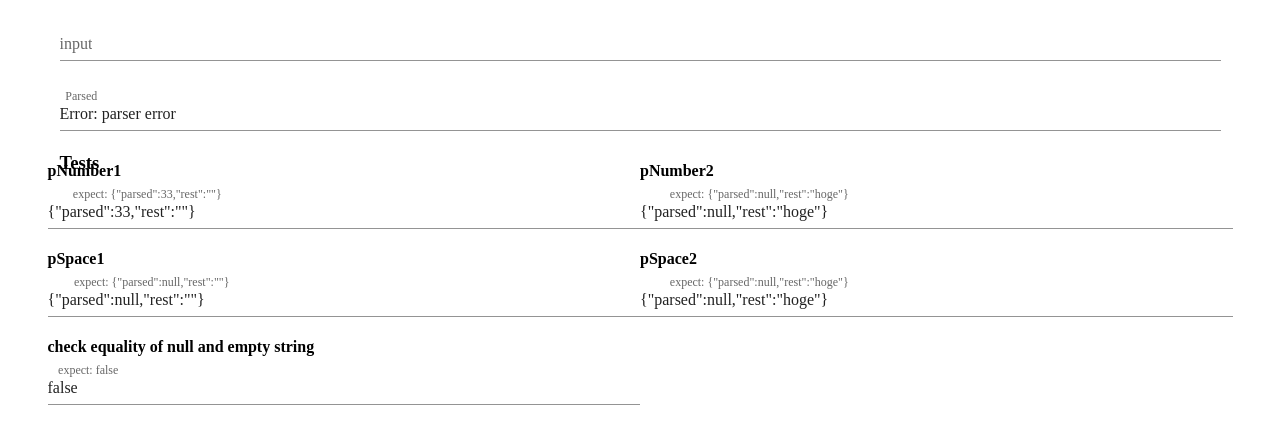
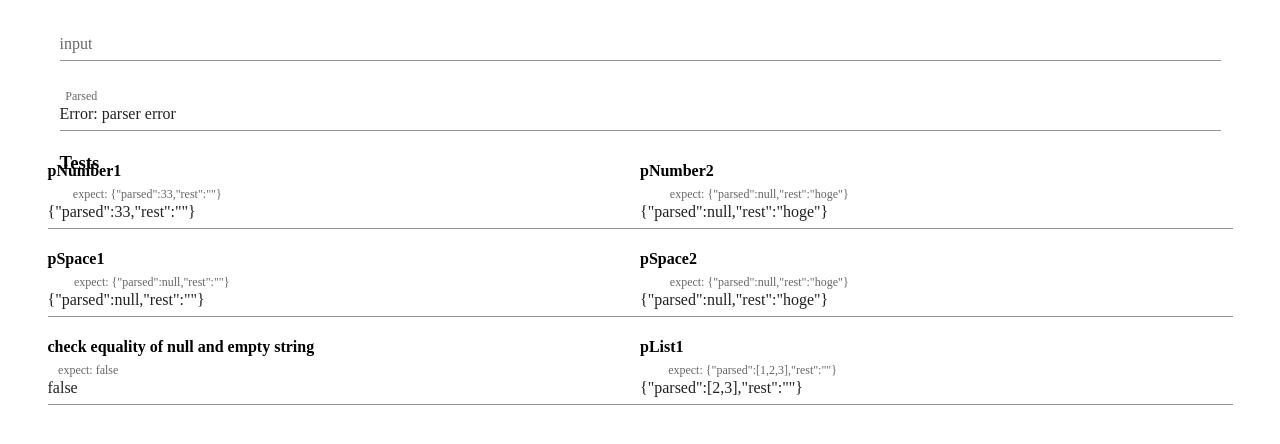
Before and after one commit to iyahoo/cons_lisp, a Nuxt app: page / in a window 1280 px wide. Shown: the top 444 px of the page. Built offline with nearby package versions, Linux system fonts and the light colour scheme.

Commit message:
:sparkles: :construct: [Add] pList

```diff
--- a/pages/index.vue
+++ b/pages/index.vue
@@ -55,7 +55,7 @@ export default {
             if (parsed === null) {
                return { parsed: parseInt(result[1]), rest: result[2] }
             } else {
-               return parser({
+               return this.parser({
                   parsed: parsed.concat(parseInt(result[1])),
                   rest: result[2],
                })
@@ -63,12 +63,23 @@ export default {
          }
       },
       pList({ parsed, rest }) {
-         const r = /^\((.+)\)/
+         const r = /^\((.+)\)(.*)/
          const result = rest.match(r)
          if (!result) {
             return { parsed: parsed, rest: rest }
          } else {
-            return { parsed: parsed, rest: rest }
+            const inList = this.parser({
+               parsed: [],
+               rest: result[1],
+            })
+            if (parsed === null) {
+               return { parsed: inList.parsed, rest: inList.rest + result[2] }
+            } else {
+               return {
+                  parsed: parsed.concat(inList.parsed),
+                  rest: inList.rest + result[2],
+               }
+            }
          }
       },
       parser(pd) {
@@ -113,7 +124,8 @@ export default {
    computed: {
       tryParser() {
          try {
-            const result = this.parser({ parsed: null, rest: this.inputstr })
+		const input = this.inputstr
+            const result = this.parser({ parsed: null, rest: input })
             const { parsed } = result
             return parsed
          } catch (e) {
@@ -158,6 +170,12 @@ export default {
                function: x => x,
                expect: false,
             },
+            {
+               name: 'pList1',
+               input: { parsed: null, rest: '(1 2 3)' },
+               function: this.pList,
+               expect: { parsed: [1, 2, 3], rest: '' },
+            },
          ],
       }
    },
```
